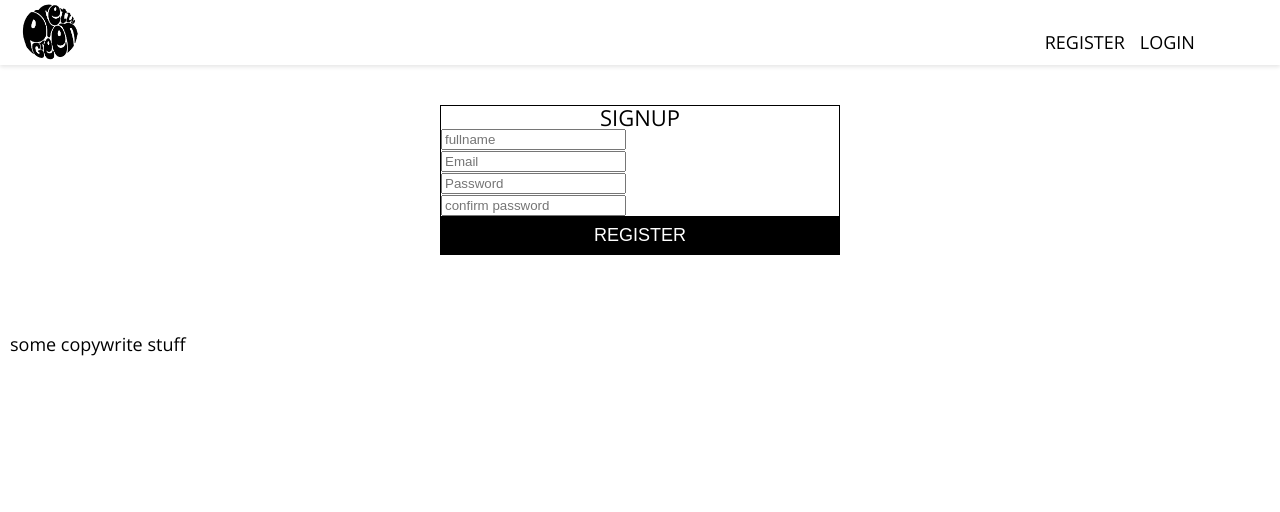
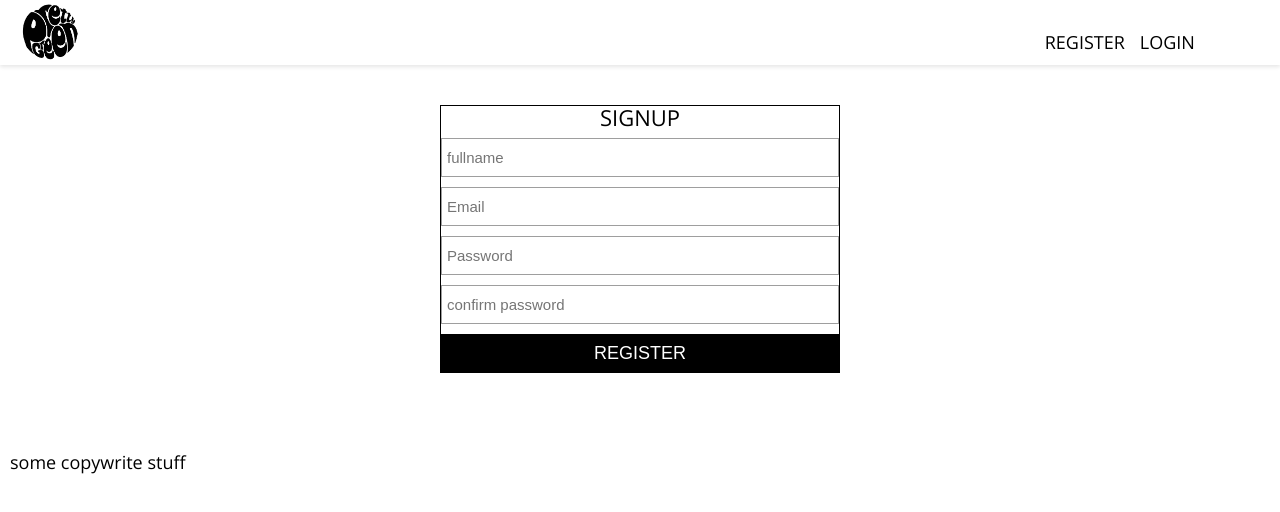
Before and after one commit to AnanoBB/e-shop, a React (Create React App) app: page /registarion in a window 1280 px wide. Shown: the top 512 px of the page. Built offline with nearby package versions, Linux system fonts and the light colour scheme; no server answers.

Commit message:
sign in styles

```diff
--- a/src/components/Forms/FormInput/styles.scss
+++ b/src/components/Forms/FormInput/styles.scss
@@ -0,0 +1,16 @@
+.formRow{
+
+    input{
+        display: block;
+        width: 100%;
+        padding: 10px 5px;
+        margin: 10px auto;
+        font-size: 1.5rem;
+        line-height: 1;
+        font-weight:400;
+        text-align: left;
+        border: 1px solid #9e9e9e;
+        outline: none;
+
+    }
+}
```
Also changed, not shown: 1 other file (tests, documents, lock files or other folders).
